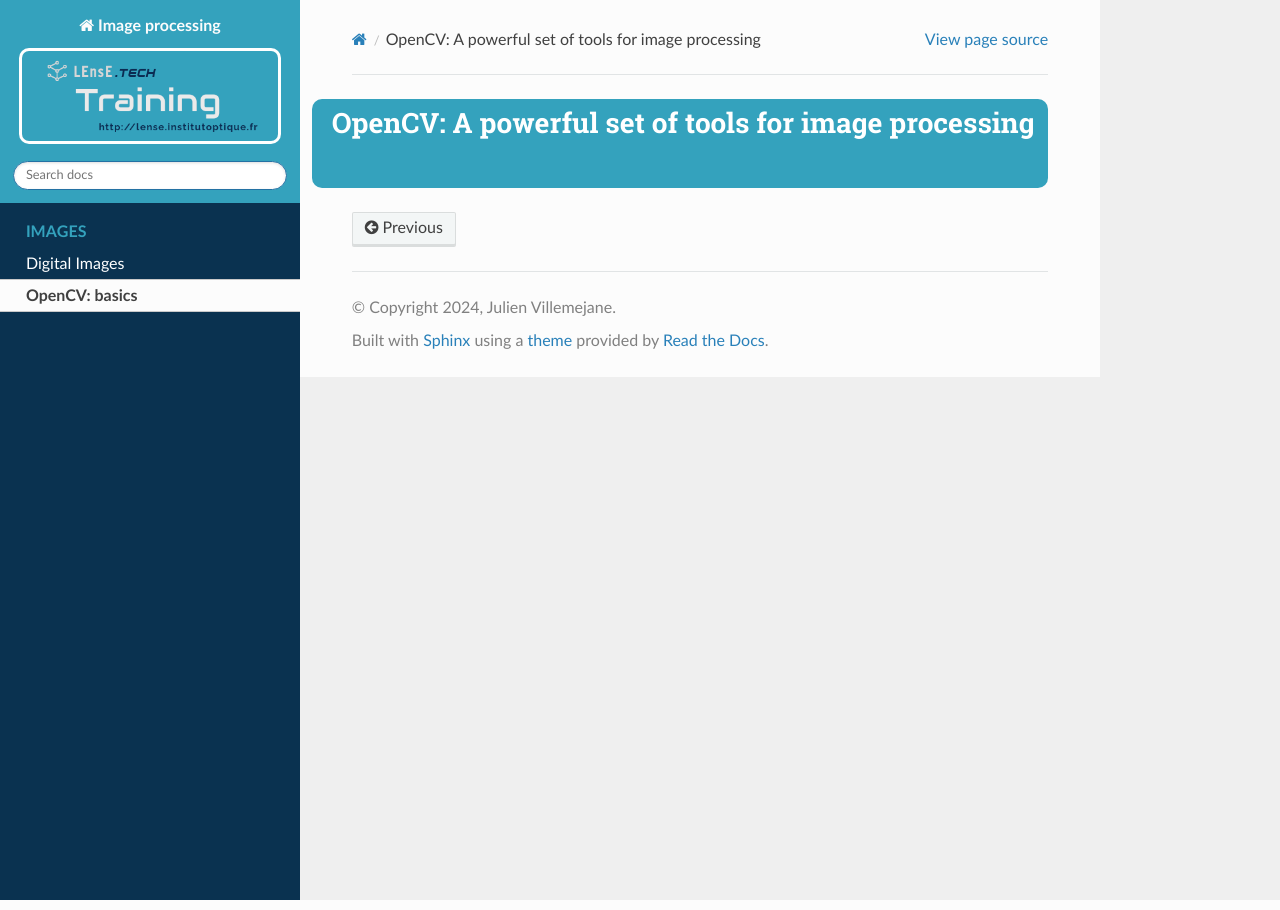
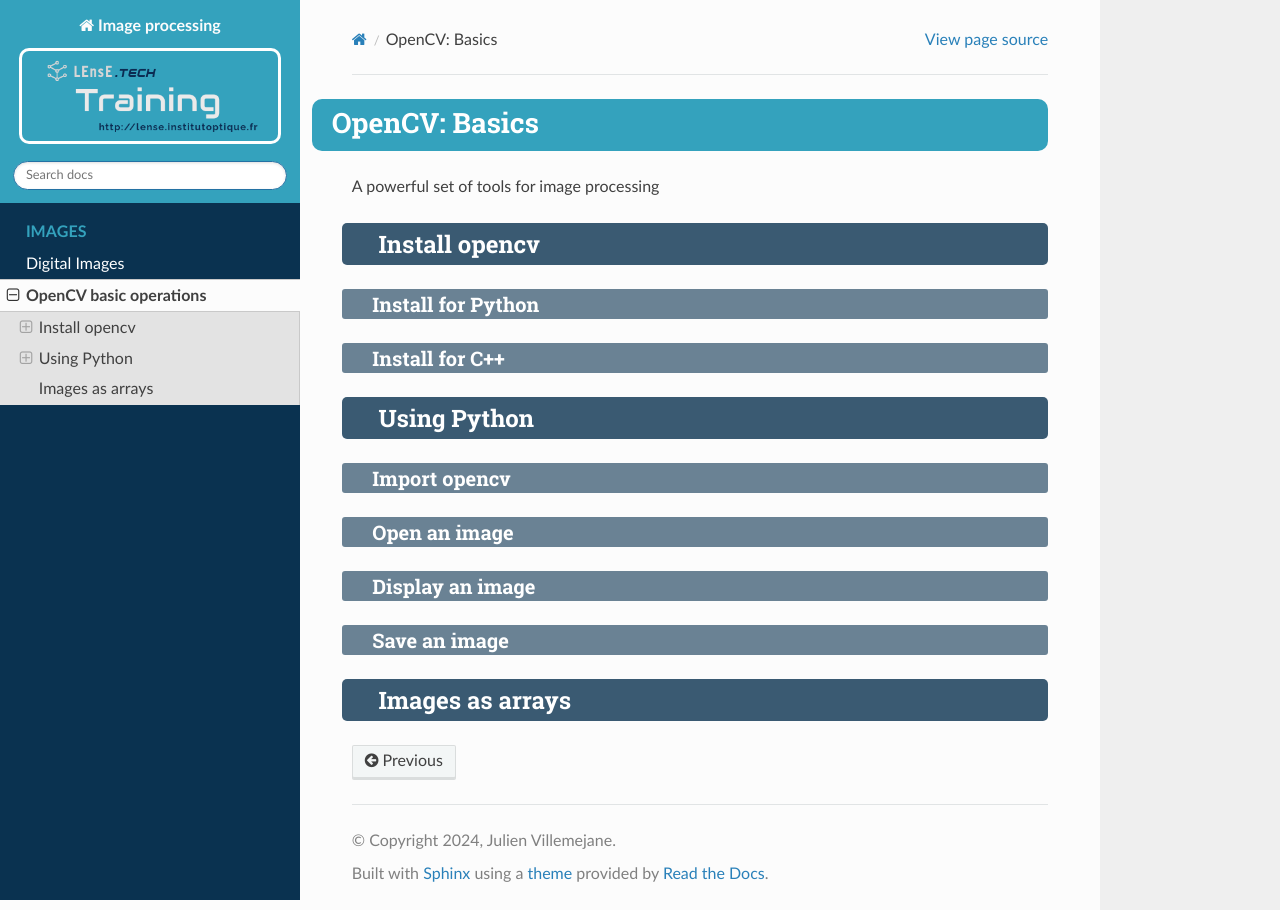
Before and after one commit to IOGS-LEnsE-training/image-processing, a Sphinx documentation site: the page built from docs/source/contents/opencv.rst, in a window 1280 px wide. Built offline with Sphinx 7.4.7 and the Read the Docs theme 2.0.0, drawn with Linux system fonts in a browser that asks for light colours.

Commit message:
Update Documentation

```diff
--- a/docs/source/_static/css/lense-training.css
+++ b/docs/source/_static/css/lense-training.css
@@ -60,7 +60,7 @@ h2{
 	padding: 5px 0px 5px 0px;
 }
 h2::before {
-	font-family: "Font Awesome 5 Free";
+	font-family: "Font Awesome 6 Free";
 	content: "\00a0 \f1b2 \00a0\00a0";
 }
 
@@ -73,7 +73,7 @@ h3{
 	padding: 2px 0px 2px 0px;
 }
 h3::before {
-	font-family: "Font Awesome 5 Free";
+	font-family: "Font Awesome 6 Free";
 	content: "\00a0\00a0 \f101 \00a0";
 }
 
@@ -86,7 +86,7 @@ h4{
 	padding: 2px 0px 2px 0px;
 }
 h4::before {
-	font-family: "Font Awesome 5 Free";
+	font-family: "Font Awesome 6 Free";
 	content: "\00a0\00a0 \f105 \00a0";
 	padding-left: 20px;
 }
--- a/docs/source/conf.py
+++ b/docs/source/conf.py
@@ -73,7 +73,7 @@ html_logo = "_static/assets/logo-training_git.png"
 
 html_css_files = [
     'css/lense-training.css',
-    'css/links.css',
+    'css/links.css',		'https://iogs-lense.github.io/lense.tech/assets/css/fontawesome/css/all.css'
 ]
 
 napoleon_google_docstring = False
--- a/docs/source/contents/opencv.rst
+++ b/docs/source/contents/opencv.rst
@@ -1,2 +1,34 @@
-OpenCV: A powerful set of tools for image processing
-####################################################
+OpenCV: Basics
+##############
+
+A powerful set of tools for image processing
+
+
+Install opencv
+**************
+
+Install for Python
+==================
+
+
+Install for C++
+===============
+
+
+Using Python
+************
+
+Import opencv
+=============
+
+Open an image
+=============
+
+Display an image
+================
+
+Save an image
+=============
+
+Images as arrays
+****************
--- a/docs/source/index.rst
+++ b/docs/source/index.rst
@@ -27,7 +27,7 @@ The GitHub repository of this project : `Image Processing <https://github.com/IO
    :caption: Images
 
 	Digital Images<contents/images>
-	OpenCV: basics<contents/opencv>
+	OpenCV basic operations<contents/opencv>
 
 .. toctree::
    :maxdepth: 1
```
